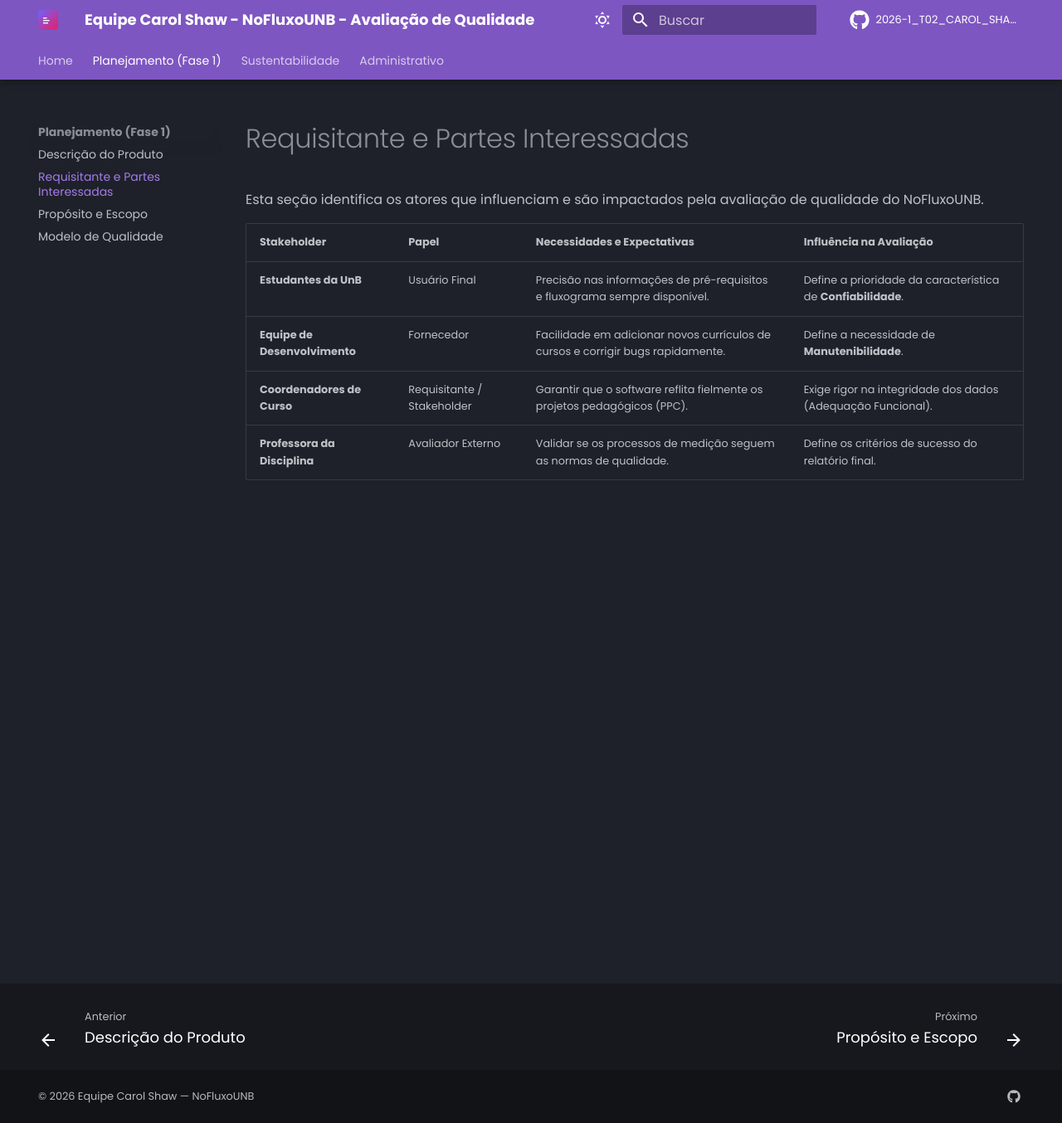
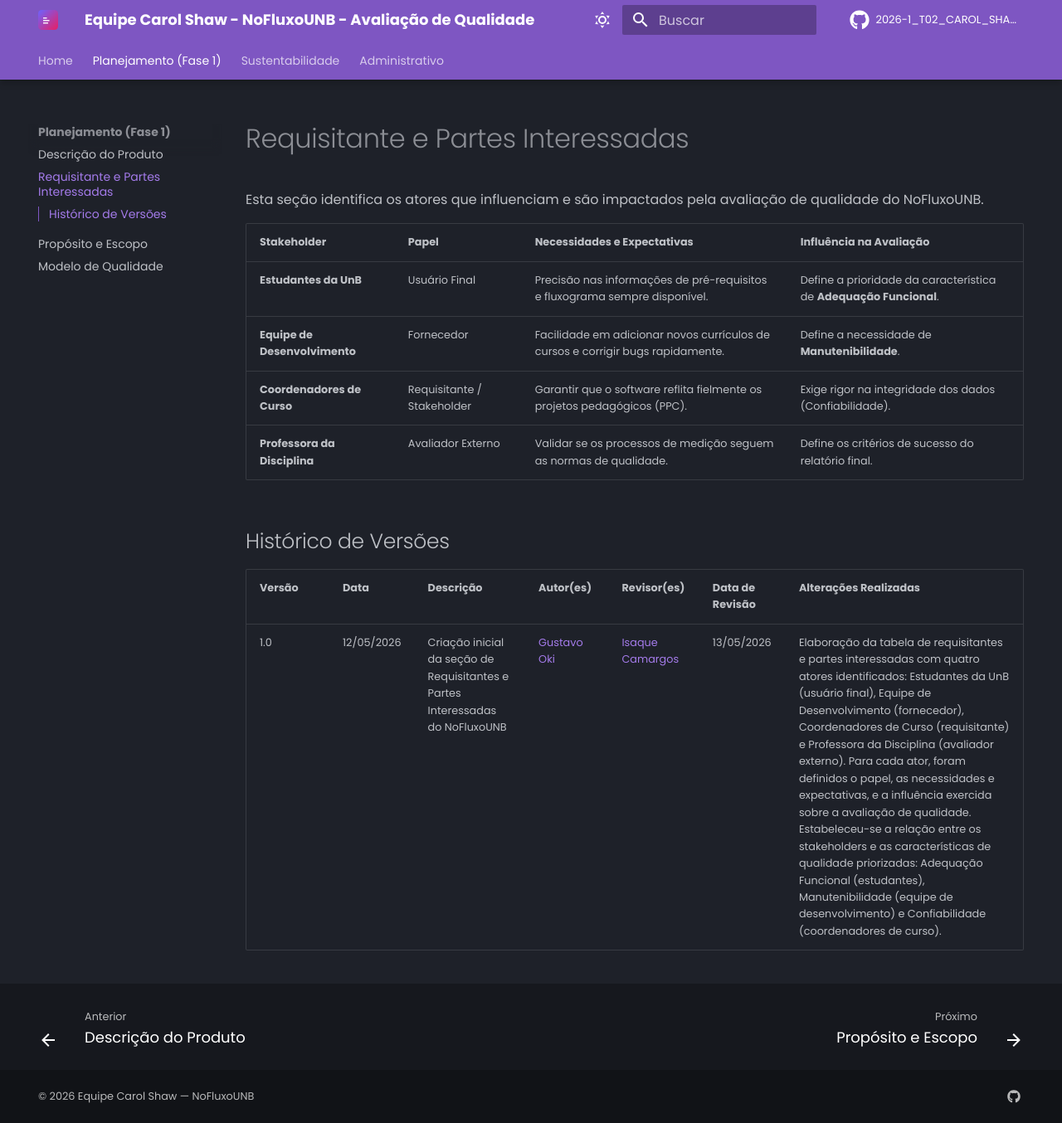
Before and after one commit to FCTE-Qualidade-de-Software-1/2026-1_T02_CAROL_SHAW, an MkDocs documentation site: the page built from docs/projeto/stakeholders.md, in a window 1280 px wide and 1354 px high. Shown: the whole window at 83% size. Built offline with MkDocs 1.6.1 and Material for MkDocs 9.7.7, drawn with Linux system fonts in a browser that asks for light colours; comment, search, counter and statistics services are not loaded.

Commit message:
UPDATE Requisitantes e Partes Interessadas

```diff
--- a/docs/projeto/stakeholders.md
+++ b/docs/projeto/stakeholders.md
@@ -4,7 +4,13 @@
 
 | Stakeholder | Papel | Necessidades e Expectativas | Influência na Avaliação |
 | :--- | :--- | :--- | :--- |
-| **Estudantes da UnB** | Usuário Final | Precisão nas informações de pré-requisitos e fluxograma sempre disponível. | Define a prioridade da característica de **Confiabilidade**. |
+| **Estudantes da UnB** | Usuário Final | Precisão nas informações de pré-requisitos e fluxograma sempre disponível. | Define a prioridade da característica de **Adequação Funcional**. |
 | **Equipe de Desenvolvimento** | Fornecedor | Facilidade em adicionar novos currículos de cursos e corrigir bugs rapidamente. | Define a necessidade de **Manutenibilidade**. |
-| **Coordenadores de Curso** | Requisitante / Stakeholder | Garantir que o software reflita fielmente os projetos pedagógicos (PPC). | Exige rigor na integridade dos dados (Adequação Funcional). |
+| **Coordenadores de Curso** | Requisitante / Stakeholder | Garantir que o software reflita fielmente os projetos pedagógicos (PPC). | Exige rigor na integridade dos dados (Confiabilidade). |
 | **Professora da Disciplina** | Avaliador Externo | Validar se os processos de medição seguem as normas de qualidade. | Define os critérios de sucesso do relatório final. |
+
+## Histórico de Versões
+
+| Versão | Data       | Descrição                                                                 | Autor(es)   | Revisor(es) | Data de Revisão | Alterações Realizadas                                                                                                                                                                                                         |
+| ------ | ---------- | ------------------------------------------------------------------------- | ----------- | ----------- | --------------- | ----------------------------------------------------------------------------------------------------------------------------------------------------------------------------------------------------------------------------- |
+| 1.0    | 12/05/2026 | Criação inicial da seção de Requisitantes e Partes Interessadas do NoFluxoUNB | [Gustavo Oki](https://github.com/GustOki) | [Isaque Camargos](https://github.com/isaqzin) | 13/05/2026     | Elaboração da tabela de requisitantes e partes interessadas com quatro atores identificados: Estudantes da UnB (usuário final), Equipe de Desenvolvimento (fornecedor), Coordenadores de Curso (requisitante) e Professora da Disciplina (avaliador externo). Para cada ator, foram definidos o papel, as necessidades e expectativas, e a influência exercida sobre a avaliação de qualidade. Estabeleceu-se a relação entre os stakeholders e as características de qualidade priorizadas: Adequação Funcional (estudantes), Manutenibilidade (equipe de desenvolvimento) e Confiabilidade (coordenadores de curso). |
```
